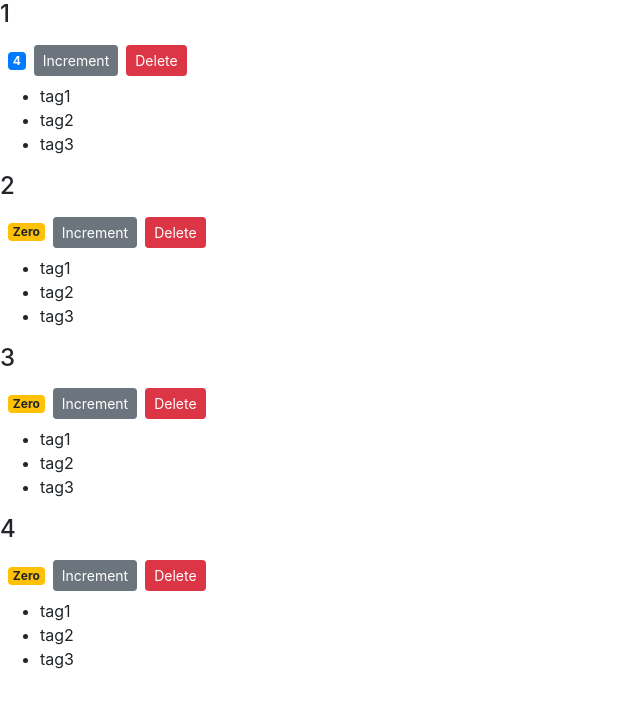
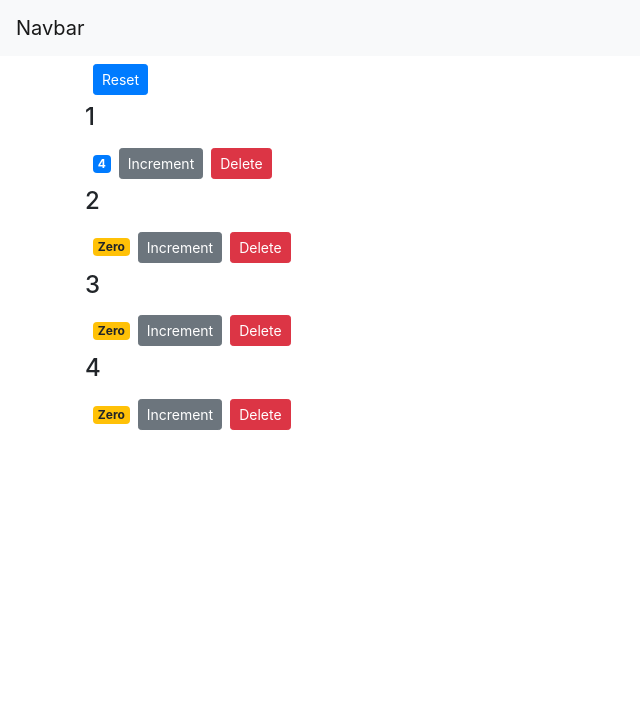
Before and after one commit to hinlocaesar/counter-app, a React (Create React App) app in the folder counter-app/: page / in a window 1280 px wide. Shown: the top 706 px of the page, without its empty margins (0-640 px from the left). Built offline with nearby package versions, Linux system fonts and the light colour scheme.

Commit message:
Movie the state and methods tot the App component

```diff
--- a/counter-app/src/App.js
+++ b/counter-app/src/App.js
@@ -1,25 +1,53 @@
-import logo from './logo.svg';
-import './App.css';
+import NavBar from "./components/navbar";
+import "./App.css";
+import Counters from "./components/counters";
+import React from "react";
 
-function App() {
-  return (
-    <div className="App">
-      <header className="App-header">
-        <img src={logo} className="App-logo" alt="logo" />
-        <p>
-          Edit <code>src/App.js</code> and save to reload.
-        </p>
-        <a
-          className="App-link"
-          href="https://reactjs.org"
-          target="_blank"
-          rel="noopener noreferrer"
-        >
-          Learn React
-        </a>
-      </header>
-    </div>
-  );
+class App extends React.Component {
+  state = {
+    counters: [
+      { id: 1, value: 4 },
+      { id: 2, value: 0 },
+      { id: 3, value: 0 },
+      { id: 4, value: 0 },
+    ],
+  };
+
+  handleIncrement = (counter) => {
+    const counters = [...this.state.counters];
+    const index = counters.indexOf(counter);
+    counters[index] = { ...counter };
+    counters[index].value++;
+    this.setState({ counters });
+  };
+
+  handleReset = () => {
+    const counters = this.state.counters.map((c) => {
+      c.value = 0;
+      return c;
+    });
+    this.setState({ counters });
+  };
+
+  handleDelete = (counterId) => {
+    const counters = this.state.counters.filter((c) => c.id !== counterId);
+    this.setState({ counters: counters });
+  };
+  render() {
+    return (
+      <React.Fragment>
+        <NavBar />
+        <main className="container">
+          <Counters
+            counters={this.state.counters}
+            onReset={this.handleReset}
+            onIncrement={this.handleIncrement}
+            onDelete={this.handleDelete}
+          />
+        </main>
+      </React.Fragment>
+    );
+  }
 }
 
 export default App;
--- a/counter-app/src/components/counter.jsx
+++ b/counter-app/src/components/counter.jsx
@@ -1,23 +1,13 @@
 import React, { Component } from "react";
 
 class Counter extends Component {
-  state = {
-    value: this.props.counter.value,
-    tag: ["tag1", "tag2", "tag3"],
-  };
-
-  handleIncrement = (product) => {
-    console.log("[HINLO LOG]", product);
-    this.setState({ value: this.state.value + 1 });
-  };
-
   render() {
     return (
       <React.Fragment>
         <h4>{this.props.counter.id}</h4>
         <span className={this.getBadgeClasses()}>{this.formatCount()}</span>
         <button
-          onClick={() => this.handleIncrement("Caesar")}
+          onClick={() => this.props.onIncrement(this.props.counter)}
           className="btn btn-secondary btn-sm"
         >
           Increment
@@ -28,23 +18,18 @@
         >
           Delete
         </button>
-        <ul>
-          {this.state.tag.map((tag) => (
-            <li key={tag}>{tag}</li>
-          ))}
-        </ul>
       </React.Fragment>
     );
   }
 
   getBadgeClasses() {
     let classes = "badge m-2 badge-";
-    classes += this.state.value === 0 ? "warning" : "primary";
+    classes += this.props.counter.value === 0 ? "warning" : "primary";
     return classes;
   }
 
   formatCount() {
-    const { value } = this.state;
+    const { value } = this.props.counter;
     return value === 0 ? "Zero" : value;
   }
 }
--- a/counter-app/src/components/counters.jsx
+++ b/counter-app/src/components/counters.jsx
@@ -2,27 +2,20 @@
 import Counter from "./counter";
 
 class Counters extends Component {
-  state = {
-    counters: [
-      { id: 1, value: 4 },
-      { id: 2, value: 0 },
-      { id: 3, value: 0 },
-      { id: 4, value: 0 },
-    ],
-  };
-
-  handleDelete = (counterId) => {
-    const counters = this.state.counters.filter((c) => c.id !== counterId);
-    this.setState({ counters: counters });
-  };
-
   render() {
     return (
       <div>
-        {this.state.counters.map((counter) => (
+        <button
+          onClick={this.props.onReset}
+          className="btn btn-primary btn-sm m-2"
+        >
+          Reset
+        </button>
+        {this.props.counters.map((counter) => (
           <Counter
             key={counter.id}
-            onDelete={this.handleDelete}
+            onDelete={this.props.onDelete}
+            onIncrement={this.props.onIncrement}
             counter={counter}
           />
         ))}
--- /dev/null
+++ b/counter-app/src/components/navbar.jsx
@@ -0,0 +1,15 @@
+import React, { Component } from "react";
+
+class NavBar extends React.Component {
+  render() {
+    return (
+      <nav className="navbar navbar-light bg-light">
+        <a className="navbar-brand" href="#">
+          Navbar
+        </a>
+      </nav>
+    );
+  }
+}
+
+export default NavBar;
--- a/counter-app/src/index.js
+++ b/counter-app/src/index.js
@@ -4,10 +4,10 @@
 import App from "./App";
 import reportWebVitals from "./reportWebVitals";
 import "bootstrap/dist/css/bootstrap.css";
-import Counters from "./components/counters";
+
 ReactDOM.render(
   <React.StrictMode>
-    <Counters />
+    <App />
   </React.StrictMode>,
   document.getElementById("root")
 );
```
